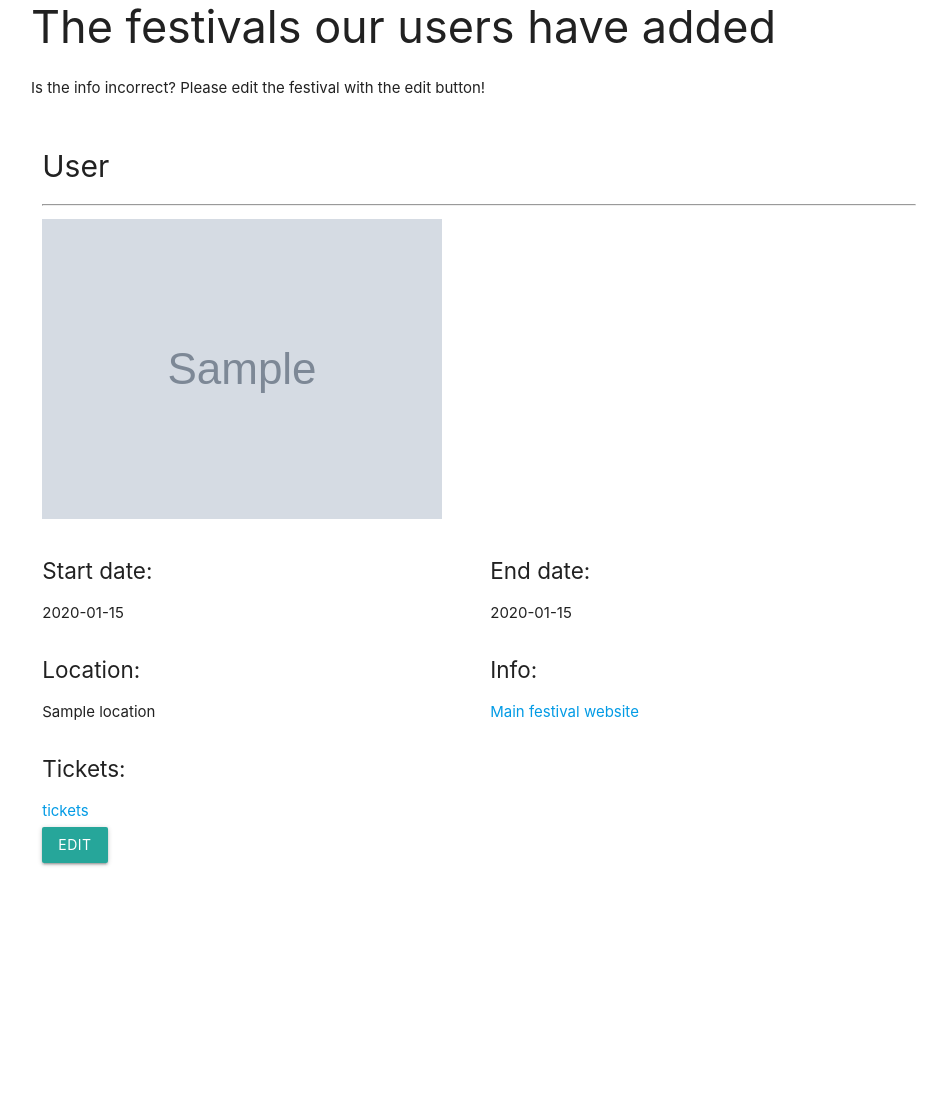
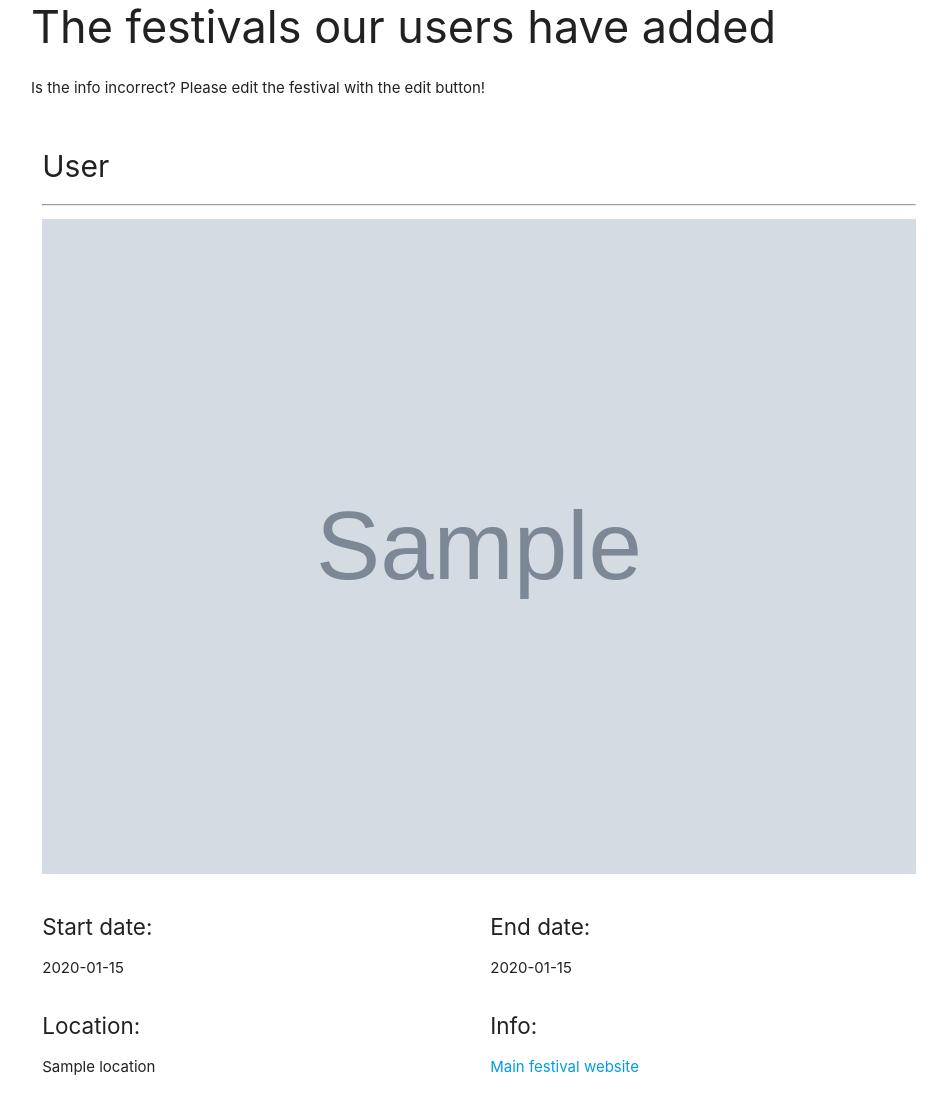
Before and after one commit to jvegter77/milestone-3-edm, a Flask app: page /get_festivals in a window 1280 px wide. Shown: the part 559-1670 px from the top of the page, without its empty margins (161-1108 px from the left). Before the commit the page ends 1425 px from the top, so only its background shows below. Run offline with Flask 2, Linux system fonts and the light colour scheme; grey boxes marked "Sample" are stand-in pictures; a database or web service that is not in the repository returns one stand-in record (values such as "Sample title"); some libraries are stand-ins or nearby versions.

Commit message:
fixed an issue with the per festival banners, accidentally removed some css

```diff
--- a/static/css/style.css
+++ b/static/css/style.css
@@ -34,6 +34,10 @@ h3 {
     margin-bottom: 5px;
 }
 
+#festivalbanner img {
+    width: 100%;
+}
+
 #indexheader img{
     width: 100%;
 }
```
